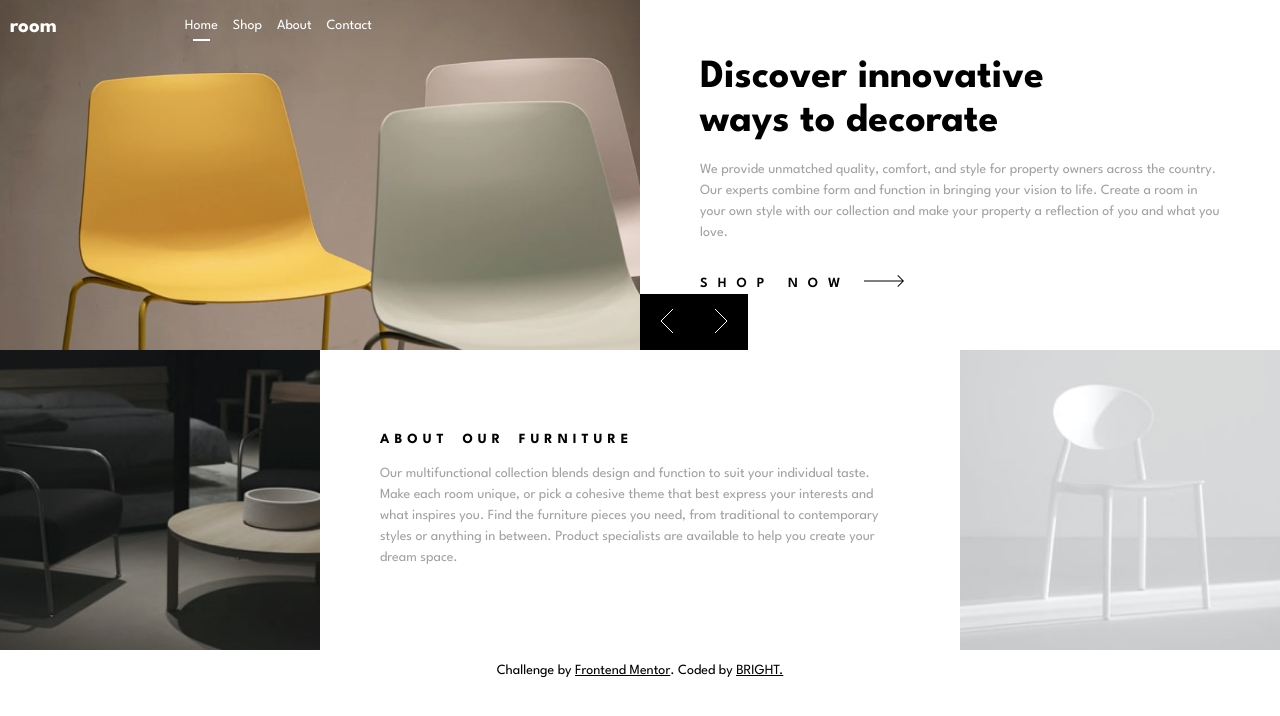
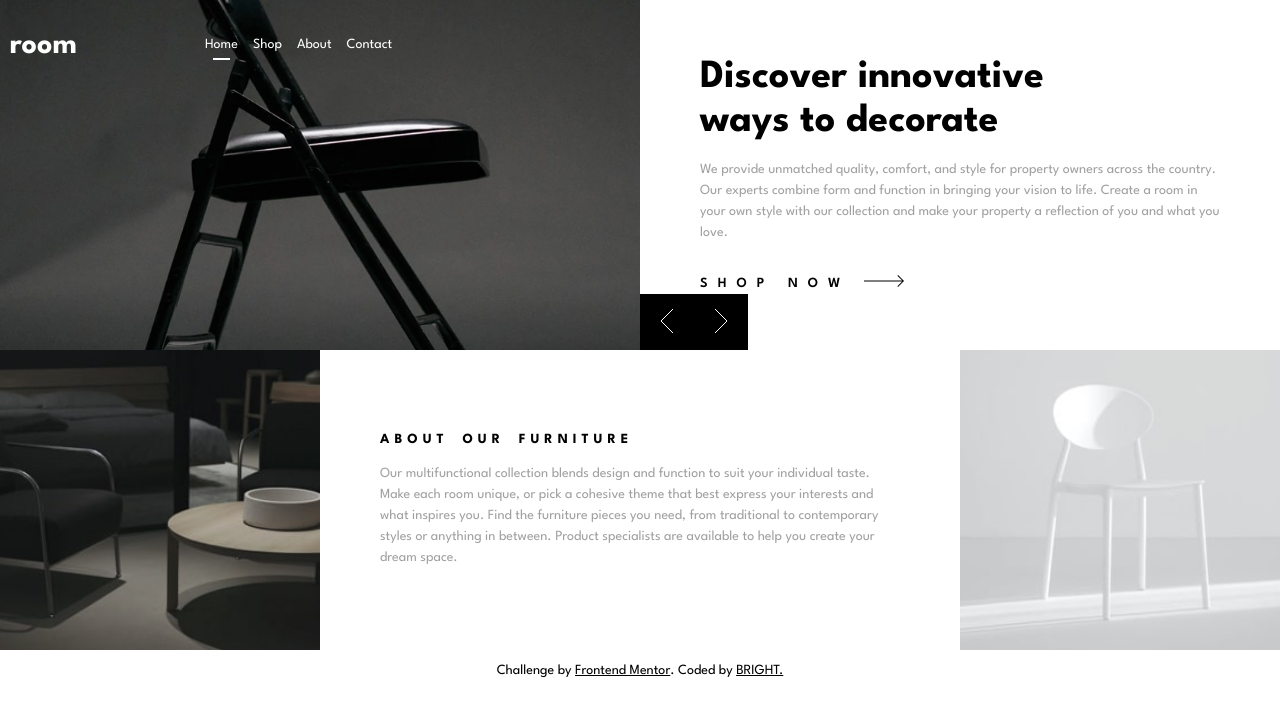
Before and after one commit to Brighties/room-homepage, a plain HTML site: page index.html in a window 1280 px wide. Both pictures are taken after a click on the element 667 px from the left and 322 px from the top of the page. Drawn offline with Linux system fonts and the light colour scheme.

Commit message:
adjust the css styles on the banner elements for large screens

```diff
--- a/css/styles.css
+++ b/css/styles.css
@@ -27,7 +27,9 @@ body {
 }
 .banner-container {
   background-image: url(../images/desktop-image-hero-1.jpg);
+  transition: background-image 0.3s ease-in-out;
 }
+
 .figure-2 {
   background-image: url(../images/image-about-dark.jpg);
 }
@@ -230,6 +232,7 @@ img {
   .banner-header {
     text-align: left;
     flex-grow: 0;
+    font-size: 3rem;
   }
   .article {
     padding-inline: 6rem;
@@ -238,6 +241,9 @@ img {
     left: 0%;
     right: 0%;
   }
+  .banner-container {
+    padding-block-start: var(--spacing-large);
+  }
 }
 
 /* ============================= */
--- a/scripts/script.js
+++ b/scripts/script.js
@@ -35,26 +35,32 @@ document.addEventListener("DOMContentLoaded", () => {
   ];
   //add event listeners to the navigators
   const bannerContainer = document.querySelector(".banner-container");
-  const navigators = document.querySelectorAll(".navigator");
-  navigators.forEach((navigator) => {
+  const rightNavigator = document.querySelector(".right-navigator");
+  const leftNavigator = document.querySelector(".left-navigator");
+
   let imageCount = 0;
-    navigator.addEventListener("click", (e) => {
   let lastArrayElement = imageArray.length - 1;
-      if (e.target.classList.contains("left-navigator")) {
-        imageCount = imageCount - 1;
+
+  // add eventlistener to the right navigator
+  rightNavigator.addEventListener("click", () => {
+    if (imageCount < lastArrayElement) {
+      imageCount += 1;
     } else {
-        imageCount = imageCount + 1;
-      }
-
-      if (imageCount < 0) {
       imageCount = 0;
     }
-      if (imageCount > lastArrayElement) {
-        imageCount = lastArrayElement;
-      }
-      //   let value = `url${imageArray[imageCount]}`;
     bannerContainer.style.backgroundImage = `url("${imageArray[imageCount]}")`;
     console.log(imageCount);
   });
+
+  // add eventlistener to the left navigator
+  leftNavigator.addEventListener("click", () => {
+    if (imageCount > 0) {
+      imageCount = imageCount - 1;
+    } else {
+      imageCount = lastArrayElement;
+    }
+    bannerContainer.style.backgroundImage = `url("${imageArray[imageCount]}")`;
+    console.log(imageCount);
   });
+  // logic to change the content of the text when the navigators are clicked
 });
```
Lines whose indentation alone changed are shown as unchanged.
